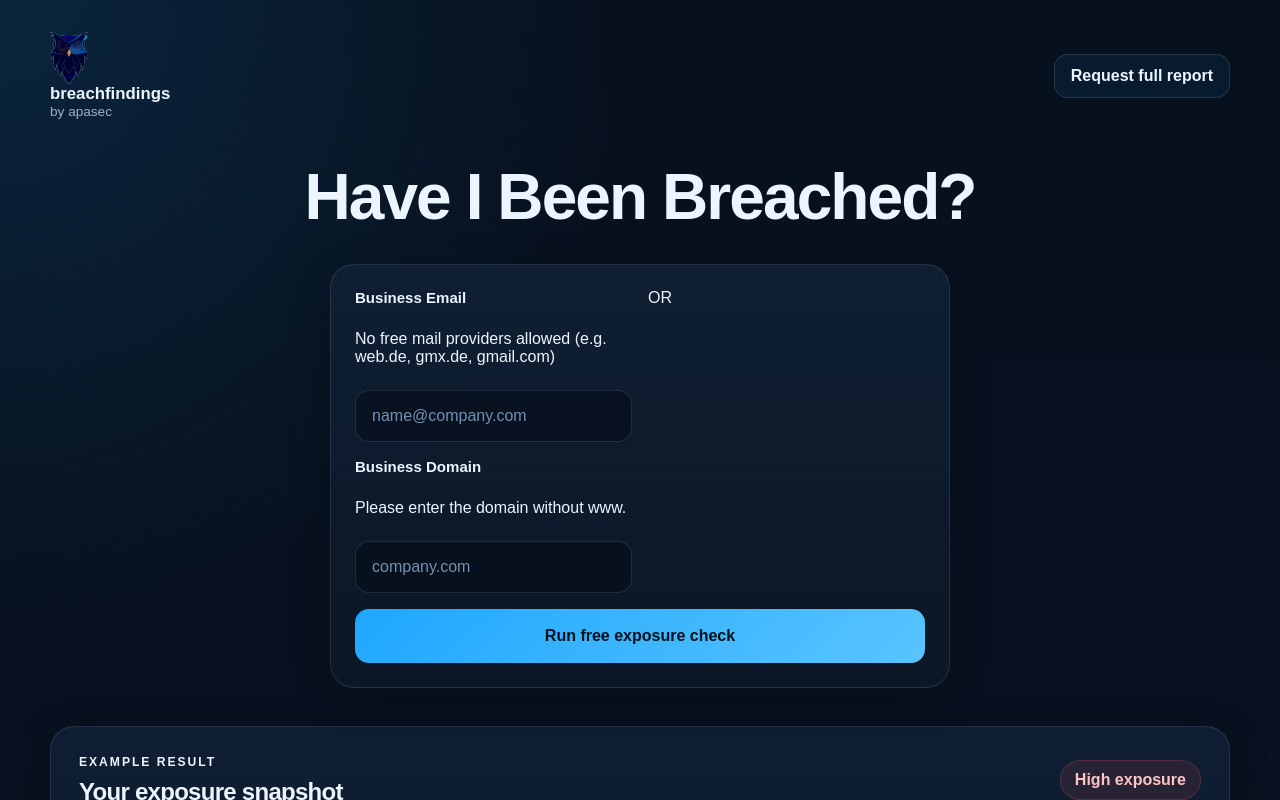
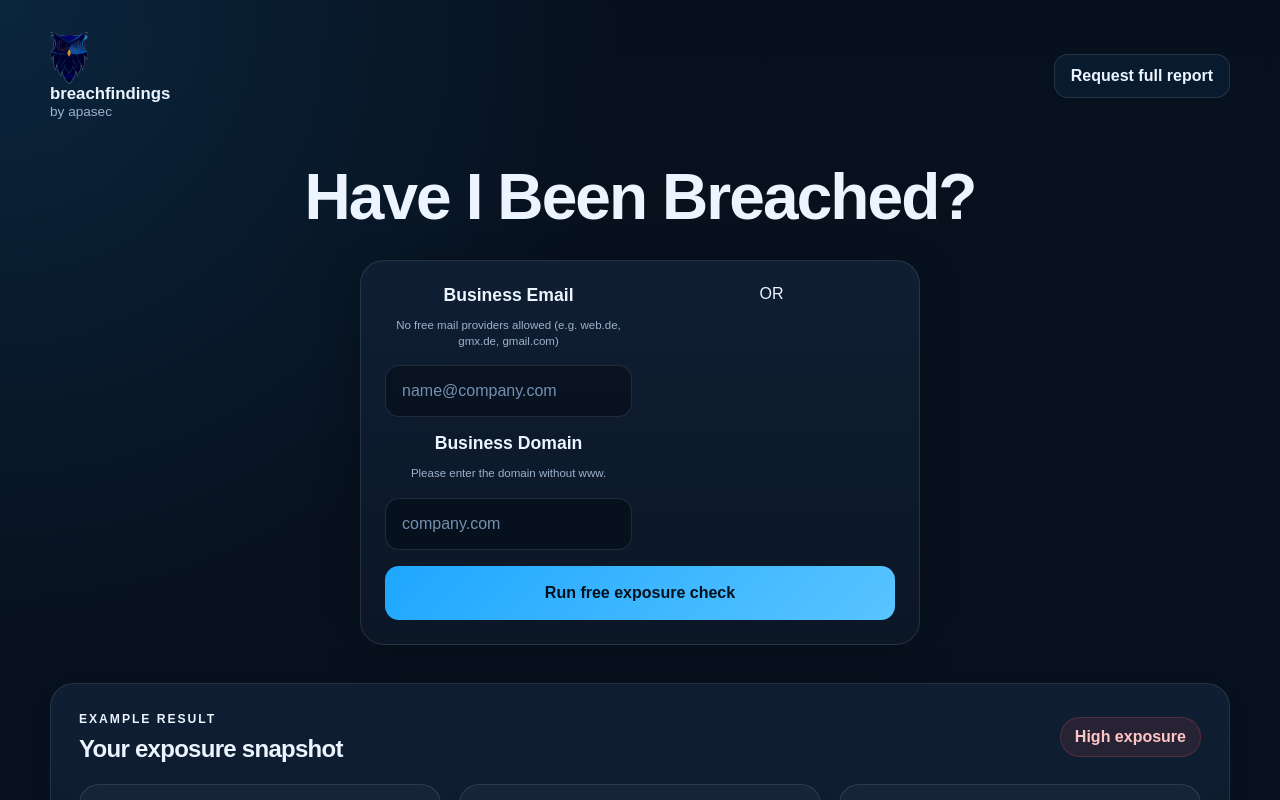
Before and after one commit to Ansalidre/breachfindings, a Next.js app: page / in a window 1280 px wide. Shown: the top 800 px of the page. Built offline with nearby package versions, Linux system fonts and the light colour scheme.

Commit message:
Update globals.css

```diff
--- a/app/globals.css
+++ b/app/globals.css
@@ -101,7 +101,10 @@ input {
   display: flex;
   flex-direction: column;
   align-items: center;
-  gap: 32px;
+  justify-content: center;
+  gap: 28px;
+  text-align: center;
+  width: 100%;
 }
 
 .centered-copy {
@@ -115,7 +118,8 @@ input {
 
 .centered-card {
   width: 100%;
-  max-width: 620px;
+  max-width: 560px;
+  margin: 0 auto;
 }
 
 .eyebrow {
@@ -178,8 +182,8 @@ input {
 
 .field label {
   color: var(--text);
-  font-weight: 600;
-  font-size: 0.94rem;
+  font-weight: 700;
+  font-size: 1.1rem;
 }
 
 .field input {
@@ -200,7 +204,12 @@ input {
 .field-wide {
   grid-column: 1 / -1;
 }
-
+.field-hint {
+  margin: 4px 0 8px;
+  color: var(--muted);
+  font-size: 0.72rem;
+  line-height: 1.35;
+}
 .field button,
 .report-card button {
   border: 0;
```
